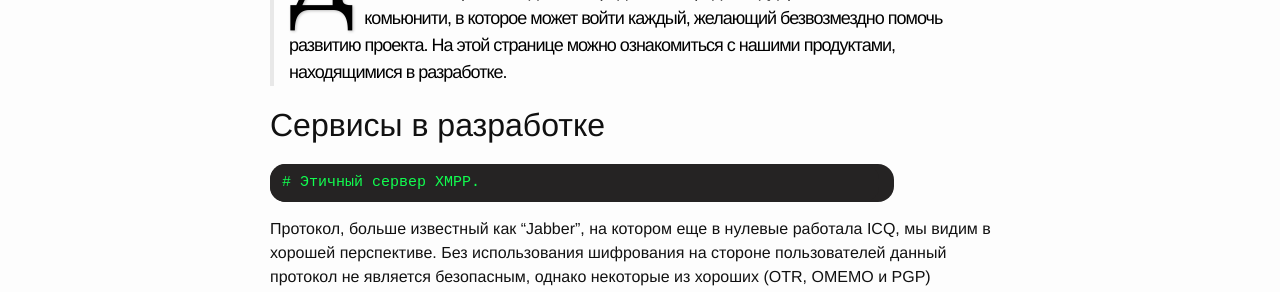
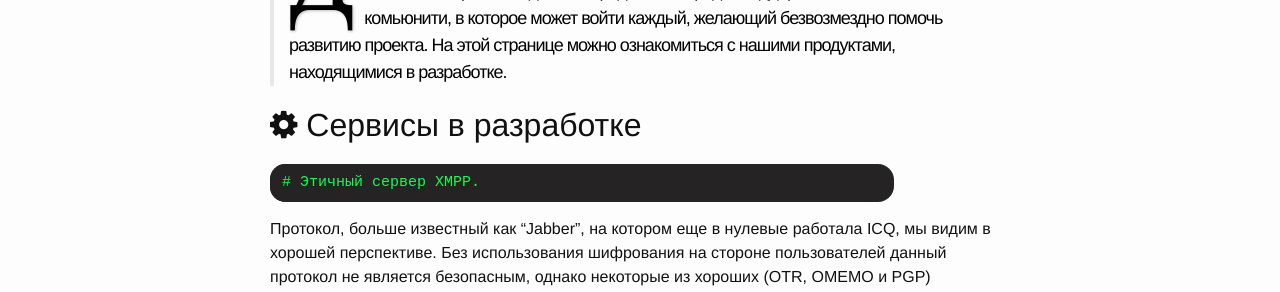
Before and after one commit to 2b7E1n6D0e5R7/2b7E1n6D0e5R7.github.io, a Jekyll site: the page built from _pages/services.md, in a window 1280 px wide. Shown: the part 163-455 px from the top of the page. Built offline with Jekyll 4.4.1, drawn with Linux system fonts in a browser that asks for light colours.

Commit message:
Update services.md

````diff
--- a/_pages/services.md
+++ b/_pages/services.md
@@ -5,7 +5,7 @@ permalink: /services/
 ---
 > <b class="bukvica">Д</b>анный проект является детищем сообщества, исповедующего идеалогию сохранности тайны личной жизни каждого человека. В большей степени ресурс живет на собранные здесь же средства и нередко поддерживается силами нашего комьюнити, в которое может войти каждый, желающий безвозмездно помочь развитию проекта. На этой странице можно ознакомиться с нашими продуктами, находящимися в разработке.
 
-# Сервисы в разработке
+<h1 id="сервисы-в-разработке"><i class="fa fa-cog" aria-hidden="true"></i> Сервисы в разработке</h1>
 
 ```
 # Этичный сервер XMPP.
````
